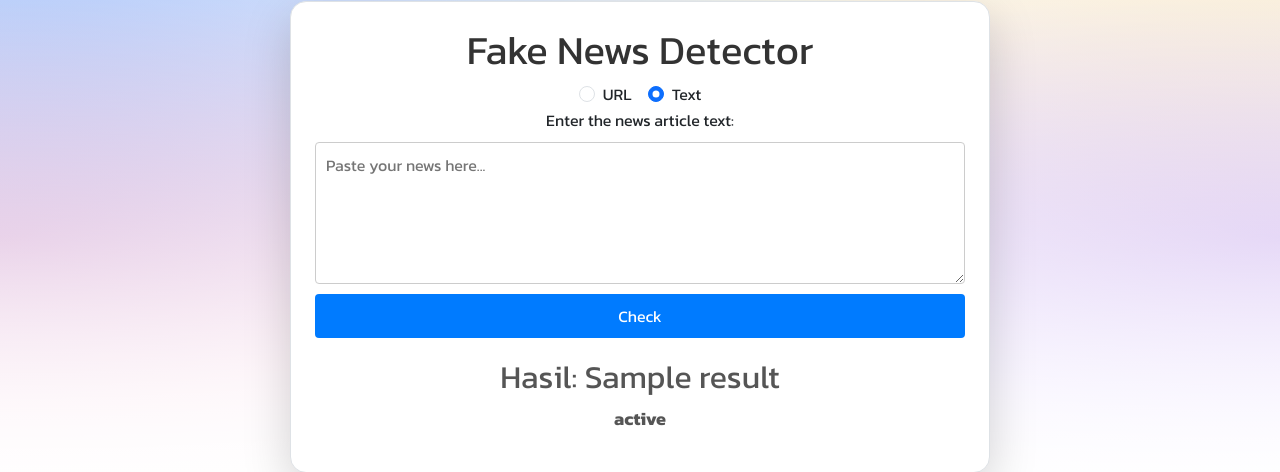
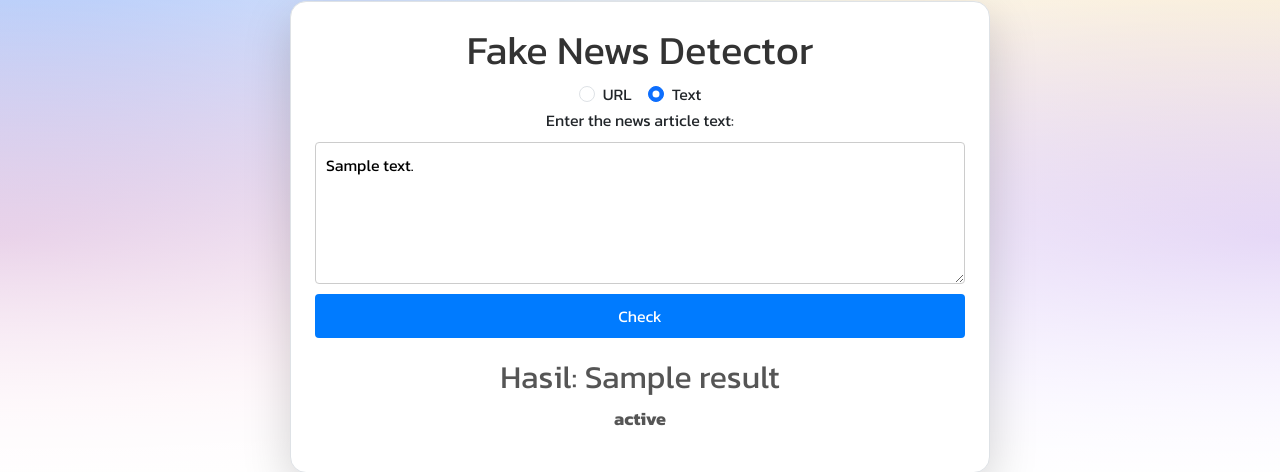
Before and after one commit to nathanael6556/fake-news-detection, a Flask app: template app/templates/index.html in a window 1280 px wide. Shown: the part 163-635 px from the top of the page. Run offline with Flask 3, Linux system fonts and the light colour scheme; the template is opened without the code that fills it: most values are stand-ins (such as "Sample title", 1, 10 or a date in 2020).

Commit message:
feat: text still exist when submitted

```diff
--- a/app/app.py
+++ b/app/app.py
@@ -40,13 +40,16 @@ def home():
     result = None
     y_percent = 0  # Inisialisasi y_percent dengan nilai default
     y_status = None
+    text = None
 
     if request.method == 'POST':
         text = request.form['news']
         mode = request.form['mode']
         result, y_percent, y_status = get_prediction(text, mode)
 
-    return render_template('index.html', result=result, y_percent=y_percent, y_status=y_status)
+
+
+    return render_template('index.html', result=result, y_percent=y_percent, y_status=y_status, text=text)
 
 if __name__ == '__main__':
     app.run(debug=True)
--- a/app/templates/index.html
+++ b/app/templates/index.html
@@ -154,7 +154,12 @@
 
         <form class="d-flex flex-column mb-3" id="newsForm" method="POST">
             <label id="newsLabel" for="news">Enter the news article text:</label>
-            <textarea id="news" name="news" rows="5" placeholder="Paste your news here..."></textarea>
+            {% if result %}
+                <textarea id="news" name="news" rows="5">{{ text }}</textarea>
+            {% else %}
+                <textarea id="news" name="news" rows="5" placeholder="Paste your news here..."></textarea>
+            {% endif %}
+
             <input id="mode" name="mode" value="text" hidden aria-hidden/>
             <button type="submit">Check</button>
         </form>
```
